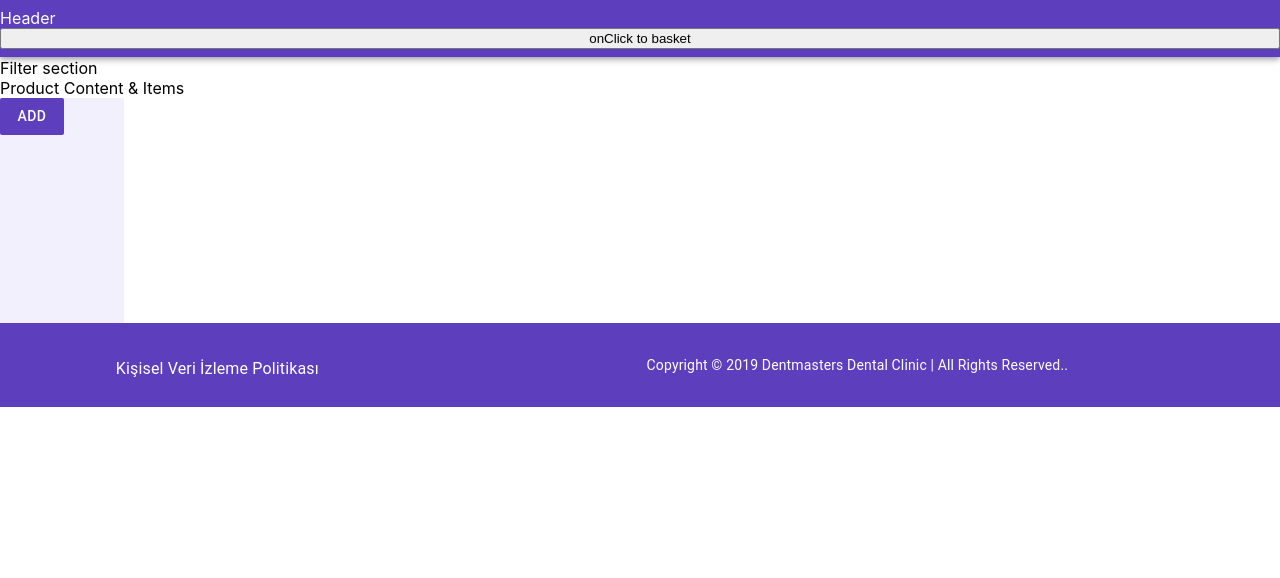
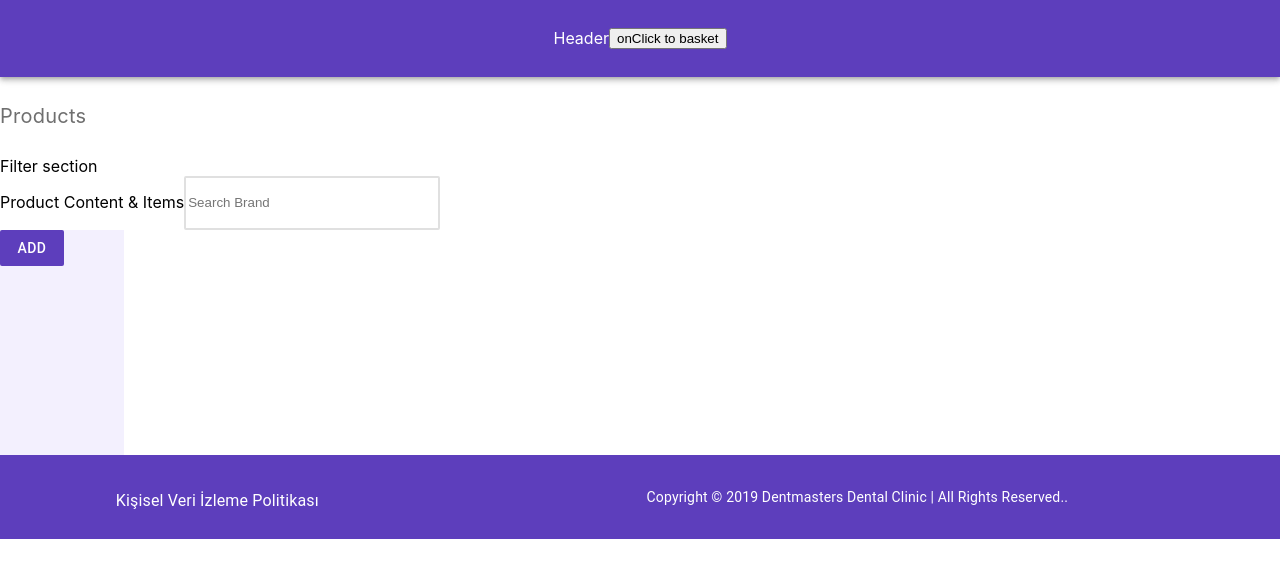
Before and after one commit to zeynepdundar/online-market, a React (Create React App) app: page / in a window 1280 px wide. Shown: the top 578 px of the page. Built offline with nearby package versions, Linux system fonts and the light colour scheme.

Commit message:
Change syled ui elements using mui

```diff
--- a/src/components/Layout/Layout.tsx
+++ b/src/components/Layout/Layout.tsx
@@ -16,13 +16,12 @@ const theme = createTheme({
     },
 
     background: {
-      // // body: "#161616",
-      // base: "#1F1F1F",
-      // alt1: "#303030",
-      // alt2: "#484848",
+      default: "#1F1F1F",
+      paper: "#FAFAFA",
     },
     text: {
       primary: "#FFF",
+      secondary: "#A8A8A8",
     },
   },
   spacing: (multiplier = 1) => `${4 * multiplier}px`,
--- a/src/components/Shop/Products.tsx
+++ b/src/components/Shop/Products.tsx
@@ -3,6 +3,7 @@ import Card from "../UI/Card";
 import H4 from "../UI/H4";
 import ProductList from "./ProductList";
 import Button from "../UI/Button";
+import Input from "../UI/Input";
 
 const Products: React.FC = () => {
   const [searchedTournamentName, setSearchedTournamentName] = useState("");
@@ -12,6 +13,7 @@ const Products: React.FC = () => {
       <H4>Products</H4>
       <section>Filter section</section>
       <ProductList />
+      <Input placeholder="Search Brand" />
       <Card>
         <Button>Add</Button>
       </Card>
--- a/src/components/UI/H4.ts
+++ b/src/components/UI/H4.ts
@@ -1,11 +1,11 @@
-import styled from "styled-components";
-import theme from "../../theme";
+import { styled } from "@mui/system";
 
-const H4 = styled.h4`
-  ${theme.typography.h4};
-  margin: 0;
-  margin-bottom: ${theme.spacing(6)};
-  color: ${theme.palette.primary};
-`;
+const H4 = styled("h4")(({ theme, ...props }) => ({
+  color: "#6F6F6F",
+  letterSpacing: 0.25,
+  lineHeight: "26px",
+  fontSize: 20,
+  fontWeight: 400,
+}));
 
 export default H4;
--- a/src/components/UI/Input.ts
+++ b/src/components/UI/Input.ts
@@ -1,11 +1,15 @@
-import styled from 'styled-components';
-import theme from '../../theme';
+import { styled } from "@mui/system";
 
-const Input = styled.input`
-  background: ${theme.palette.background.base};
-  padding: ${theme.spacing(2)};
-  border: none;
-  color: ${theme.palette.text.primary};
-`;
+const Input = styled("input")(({ theme, ...props }) => ({
+  width: 248,
+  height: 48,
+  borderRadius: 2,
+  color: theme.palette.text.secondary,
+  border: "2px solid #E0E0E0",
+  "&:focus": {
+    outline: "none",
+    borderColor: "pink",
+  },
+}));
 
 export default Input;
--- a/src/components/UI/NavbarContainer.ts
+++ b/src/components/UI/NavbarContainer.ts
@@ -1,20 +1,15 @@
 import { styled } from "@mui/system";
-import theme from "../../theme";
 import AppBar from "@mui/material/AppBar";
 
-// const NavbarContainer = styled.nav`
-//   align-items: center;
-//   display: flex;
-//   flex-flow: row nowrap;
-//   background: ${theme.palette.primary.main};
-//   height: 56px;
-//   padding: 0 30px;
-// `;
-
 const NavbarContainer = styled(AppBar)(({ theme, ...props }) => ({
+  position: "inherit",
+  alignItems: "center",
+  justifyContent: "center",
+  display: "flex",
+  flexFlow: "row nowrap",
   backgroundColor: theme.palette.primary,
-  position: "fixed",
   color: theme.palette.primary,
+  height: 76.64,
   paddingTop: theme.spacing(2),
   paddingBottom: theme.spacing(2),
 }));
```
